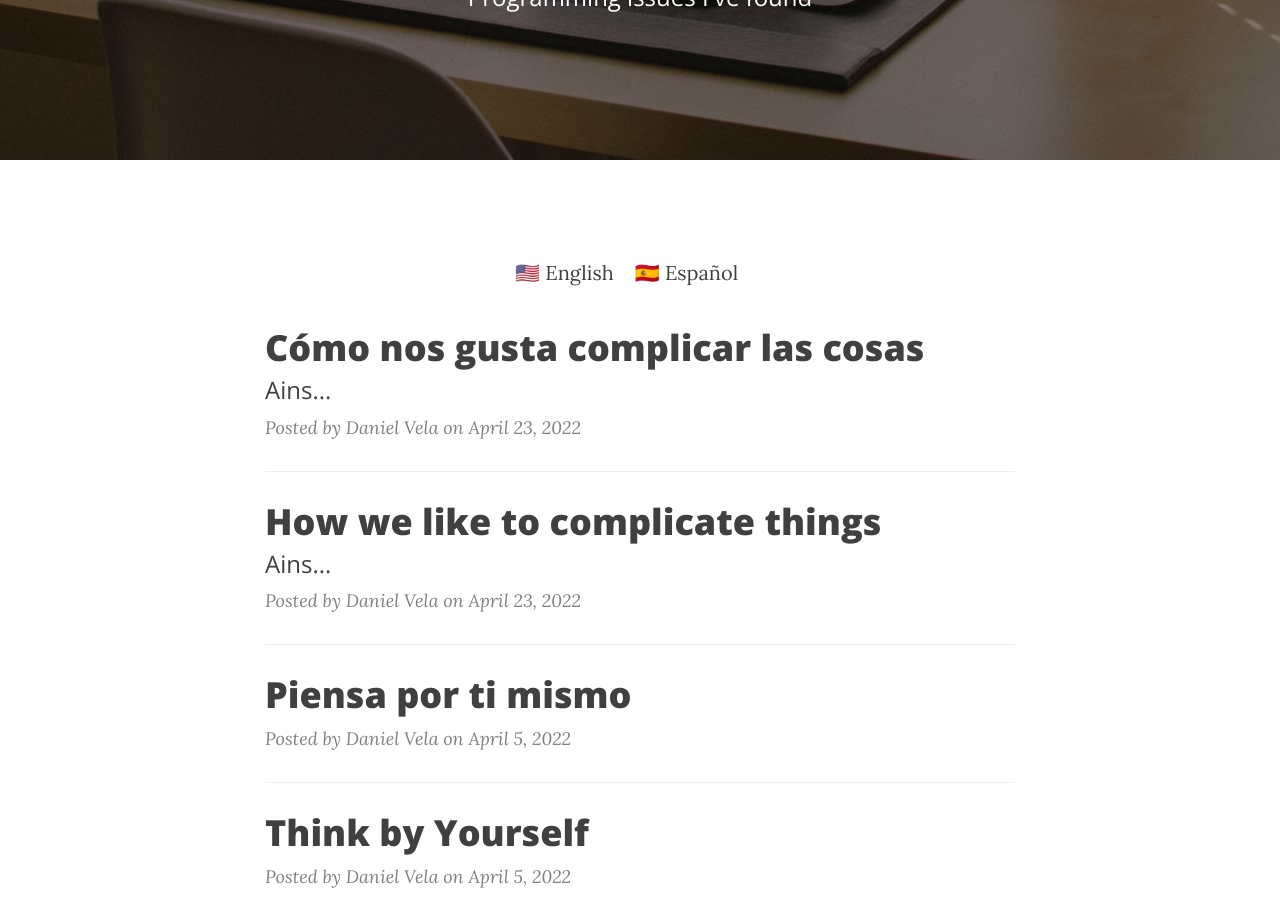
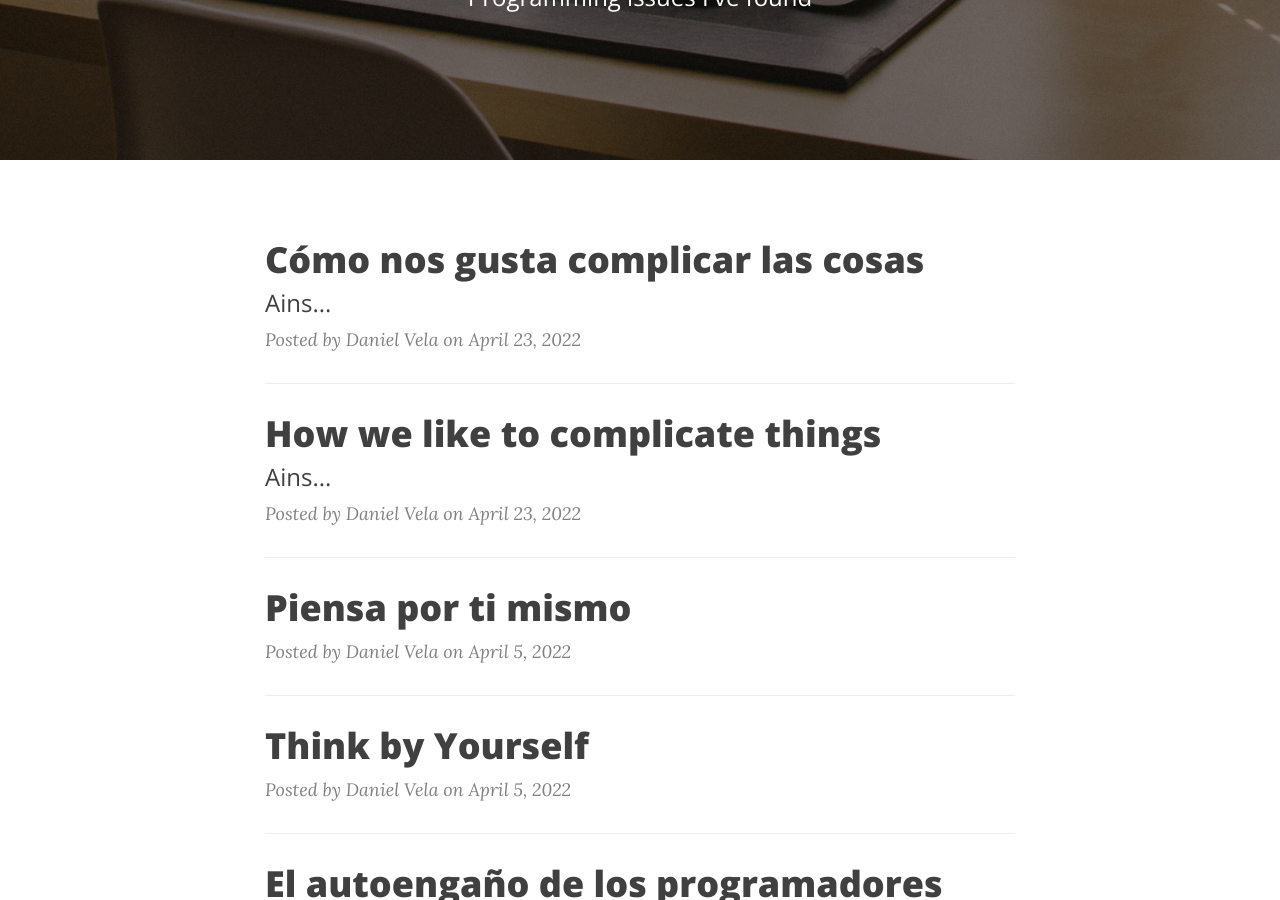
Before and after one commit to madcato/madcato.github.io, a Jekyll site: the page built from index.html, in a window 1280 px wide and 900 px high, scrolled down 464 px. Built offline with Jekyll 4.4.1, drawn with Linux system fonts in a browser that asks for light colours; nearby versions of some CDN libraries; the list of posts is cut into pages by our own code.

Commit message:
fix index languages

```diff
--- a/_includes/index_content.html
+++ b/_includes/index_content.html
@@ -1,16 +1,4 @@
 
-    <div class="container">
-        <div class="row">
-            <div class="col-lg-8 col-lg-offset-2 col-md-10 col-md-offset-1">
-                <ul class="languages">
-                {% for lang in site.data.languages %}
-                {% assign language = lang[1] %}
-                <li><a href="/{{lang[0]}}/">{{language.icon}} {{ language.label }} &nbsp &nbsp</a></li>
-                {% endfor %}
-                </ul>
-            </div>
-        </div>
-    </div>
 
 {% for post in paginator.posts %}
 <div class="post-preview">
--- a/_layouts/page.html
+++ b/_layouts/page.html
@@ -16,18 +16,20 @@
         </div>
     </div>
 </header>
+          {% if page.lang-ref != "index" %}
     <div class="container">
         <div class="row">
           <div class="col-lg-8 col-lg-offset-2 col-md-10 col-md-offset-1">
     <ul class="center languages">
     {% for lang in site.data.languages %}
-    {% assign language = locale[1] %}
+    {% assign language = lang[1] %}
     <li><a href="/{{lang[0]}}/{{ page.lang-ref }}/">{{language.icon}} {{ language.label }} &nbsp&nbsp</a></li>
     {% endfor %}
   </ul>
           </div>
         </div>
     </div>
+        {% endif %}
 
 <!-- Main Content -->
 <div class="container">
```
